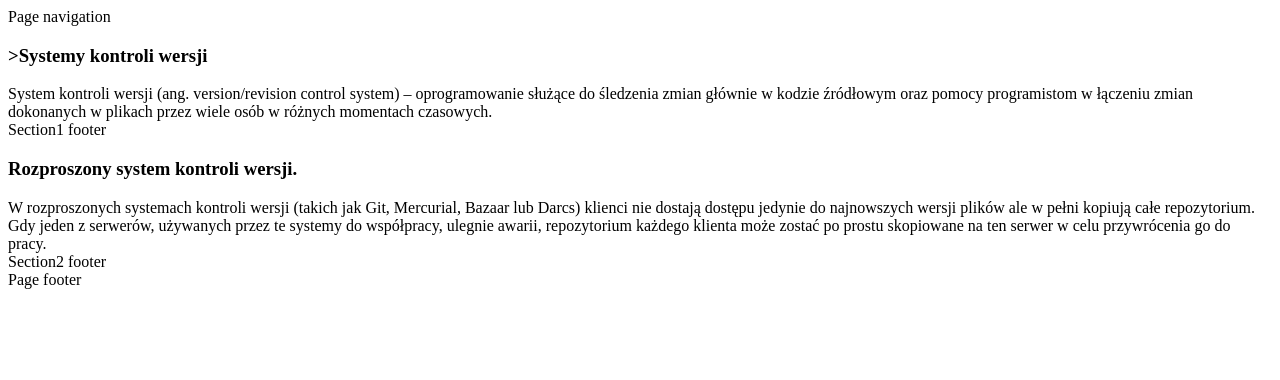
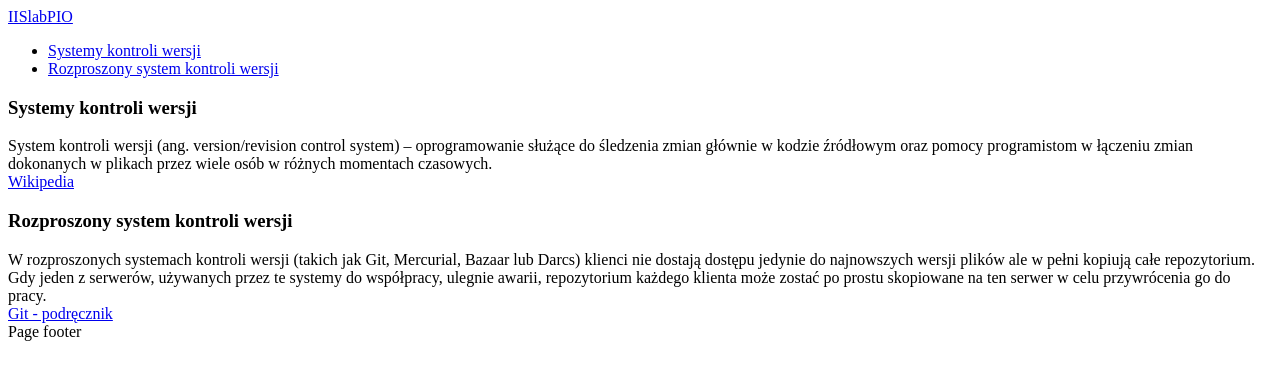
Before and after one commit to Zakerion/iislabpio_-180264-, a plain HTML site: page index.html in a window 1280 px wide. Drawn offline with Linux system fonts and the light colour scheme.

Commit message:
pierwsza zmiana master part1

```diff
--- a/index.html
+++ b/index.html
@@ -5,28 +5,36 @@
 	</head>
 	<body>
 		<nav class="navbar">
-			Page navigation
+			<div class="navbar-header">
+		 <a class="navbar-brand" href="#">IISlabPIO</a>
+	 </div>
+	 <div class="collapse navbar-collapse">
+	 	<ul class="nav navbar-nav">
+   			<li><a href="#section1">Systemy kontroli wersji</a></li>
+   			<li><a href="#section2">Rozproszony system kontroli wersji</a></li>
+   		</ul>
+   	</div>
 		</nav>
 		<section id="section1" class="panel panel-default">
 			<div class="panel-heading">
-	    		<h3 class="panel-title">>Systemy kontroli wersji</h3>
+	    		<h3 class="panel-title">Systemy kontroli wersji</h3>
 		  	</div>
 	  		<div class="panel-body">
 	    		System kontroli wersji (ang. version/revision control system) – oprogramowanie służące do śledzenia zmian głównie w kodzie źródłowym oraz pomocy programistom w łączeniu zmian dokonanych w plikach przez wiele osób w różnych momentach czasowych.
 	  		</div>
 			<footer class="panel-footer">
-				Section1 footer
+				<a href="http://pl.wikipedia.org/wiki/System_kontroli_wersji">Wikipedia</a>
 			</footer>
 		</section>
 		<section id="section2" class="panel panel-default">
 			<div class="panel-heading">
-	    		<h3 class="panel-title">Rozproszony system kontroli wersji.</h3>
+	    		<h3 class="panel-title">Rozproszony system kontroli wersji</h3>
 	  		</div>
 	  		<div class="panel-body">
 		    	W rozproszonych systemach kontroli wersji (takich jak Git, Mercurial, Bazaar lub Darcs) klienci nie dostają dostępu jedynie do najnowszych wersji plików ale w pełni kopiują całe repozytorium. Gdy jeden z serwerów, używanych przez te systemy do współpracy, ulegnie awarii, repozytorium każdego klienta może zostać po prostu skopiowane na ten serwer w celu przywrócenia go do pracy.
 		  	</div>
 			<footer class="panel-footer">
-				Section2 footer
+				<a href="http://git-scm.com/book/pl/Pierwsze-kroki-Wprowadzenie-do-kontroli-wersji#Rozproszone-systemy-kontroli-wersji">Git - podręcznik</a>
 			</footer>
 		</section>
 		<footer  class="navbar">
```
